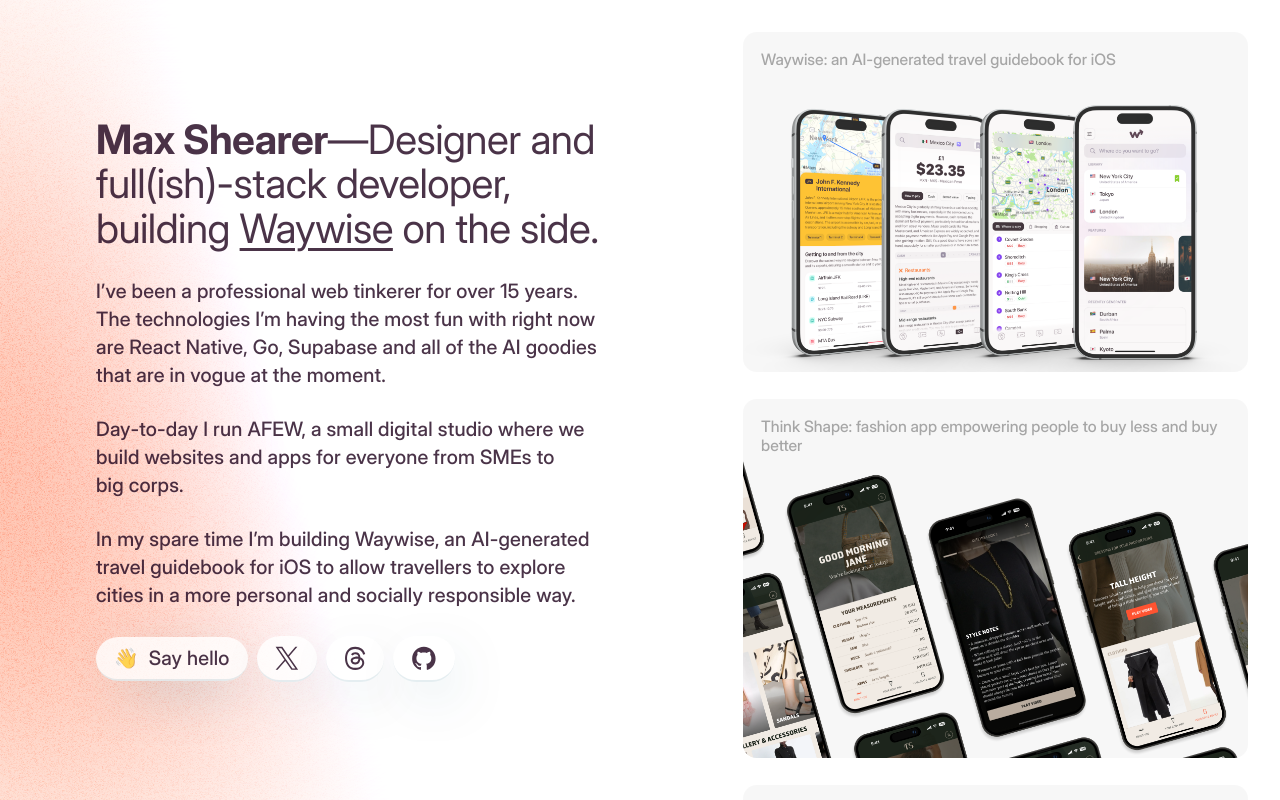
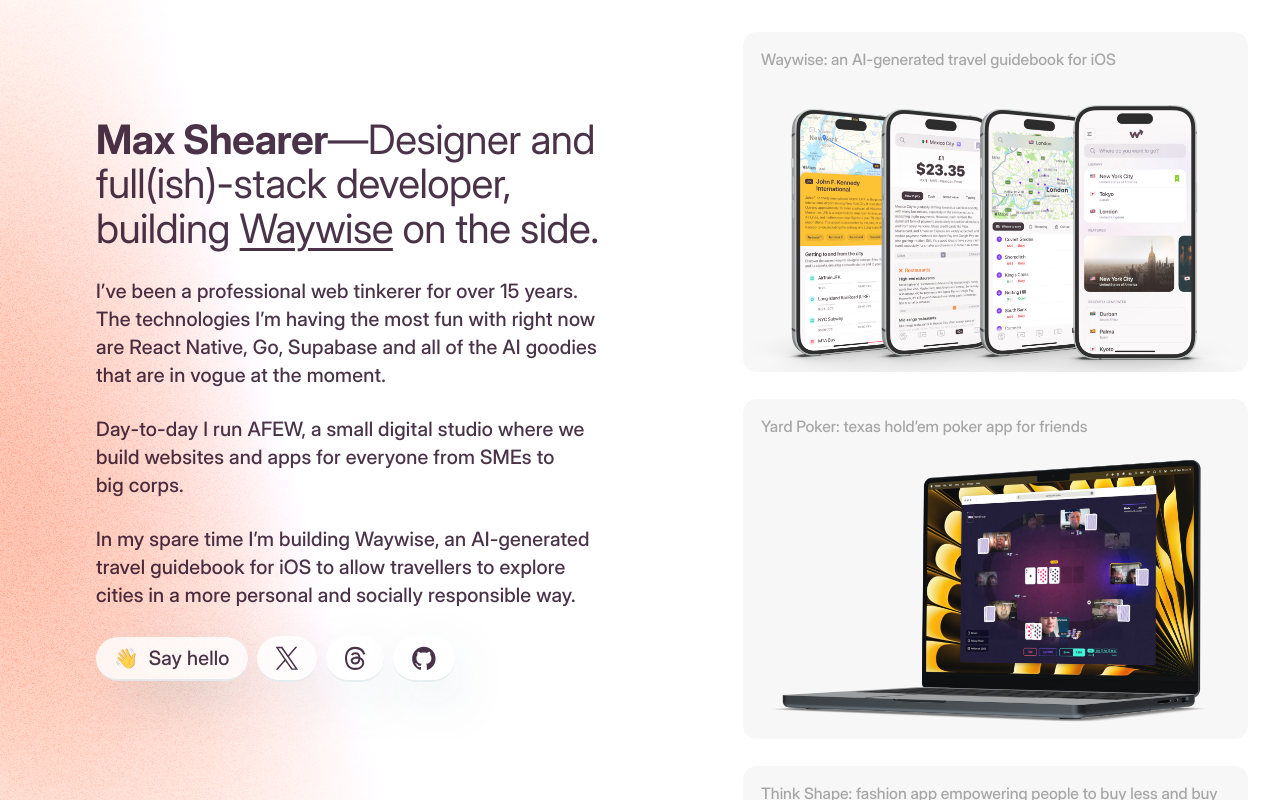
Before and after one commit to maxshearer/max.shearer.co, a Next.js app: page / in a window 1280 px wide. Built offline with nearby package versions, Linux system fonts and the light colour scheme.

Commit message:
fix: Think Shape made it in there twice somehow

```diff
--- a/app/(work)/layout.tsx
+++ b/app/(work)/layout.tsx
@@ -20,15 +20,6 @@
             <Image
               src="/waywise.png"
               alt="Three mobile phone mockups with Waywise travel app displayed"
-              width={1000}
-              height={600}
-            />
-          </WorkItem>
-
-          <WorkItem label="Think Shape: fashion app empowering people to buy less and buy better">
-            <Image
-              src="/think-shape.png"
-              alt="Scattered iPhone mockups displaying various screens of the Think Shape app"
               width={1000}
               height={600}
             />
```
